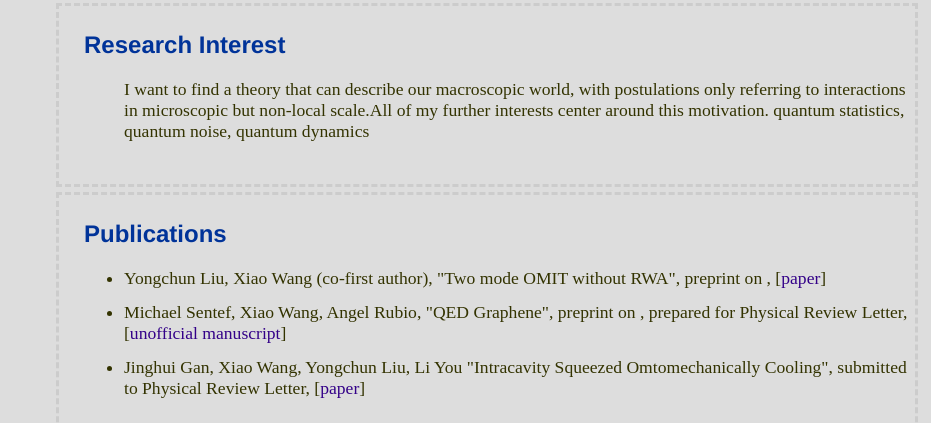
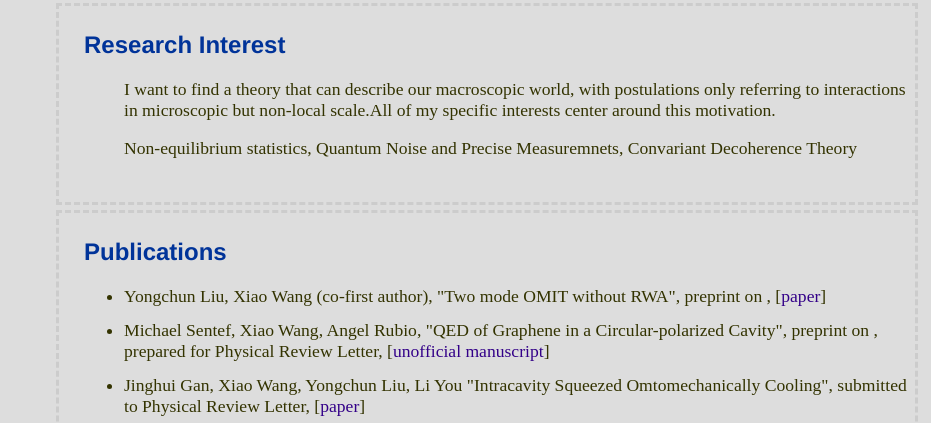
Before and after one commit to Xiao97Wang/Xiao97Wang.github.io, a plain HTML site: page index.html in a window 1280 px wide. Shown: the part 138-561 px from the top of the page, 349-1280 px from the left. Drawn offline with Linux system fonts and the light colour scheme; a web font is replaced by a local one.

Commit message:
Update index.html

```diff
--- a/index.html
+++ b/index.html
@@ -106,9 +106,11 @@
     <div class="block">
         <h2>Research Interest</h2>
         <ul>
-        	I want to find a theory that can describe our  macroscopic world, with postulations only referring to interactions in microscopic but non-local scale.All of my further interests center around this motivation.
-            quantum statistics, quantum noise, quantum dynamics
+        	I want to find a theory that can describe our  macroscopic world, with postulations only referring to interactions in microscopic but non-local scale.All of my specific interests center around this motivation.
         </ul>
+        <ul>
+        	Non-equilibrium statistics, Quantum Noise and Precise Measuremnets, Convariant Decoherence Theory
+        </u1>
     </div>
 
 
@@ -116,7 +118,7 @@
         <h2>Publications</h2>
         <ul>
             <li>Yongchun Liu, Xiao Wang (co-first author), "Two mode OMIT without RWA", preprint on , [<a href="https://journals.aps.org/pr?/abstract/10.0000/PhysRev?.0.000000" target="_blank">paper</a>] </li>
-            <li>Michael Sentef, Xiao Wang, Angel Rubio, "QED Graphene", preprint on , prepared for Physical Review Letter, [<a href="QED Graphene.pdf" target="_blank">unofficial manuscript</a>]</li>
+            <li>Michael Sentef, Xiao Wang, Angel Rubio, "QED of Graphene in a Circular-polarized Cavity", preprint on , prepared for Physical Review Letter, [<a href="QED Graphene.pdf" target="_blank">unofficial manuscript</a>]</li>
             <li>Jinghui Gan, Xiao Wang, Yongchun Liu, Li You "Intracavity Squeezed Omtomechanically Cooling", submitted to Physical Review Letter, [<a href="https://arxiv.org/abs/0000.00000" target="_blank">paper</a>]</li>
         </ul>
     </div>
```
